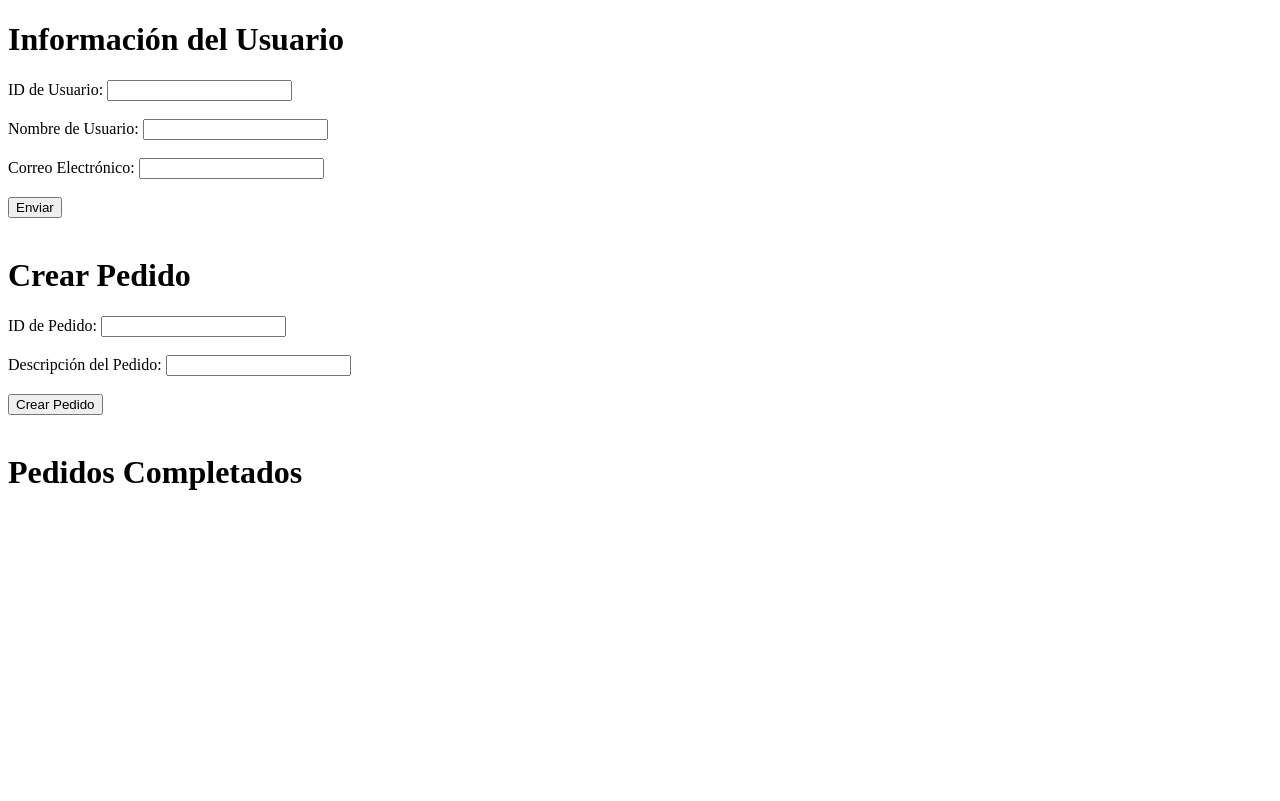
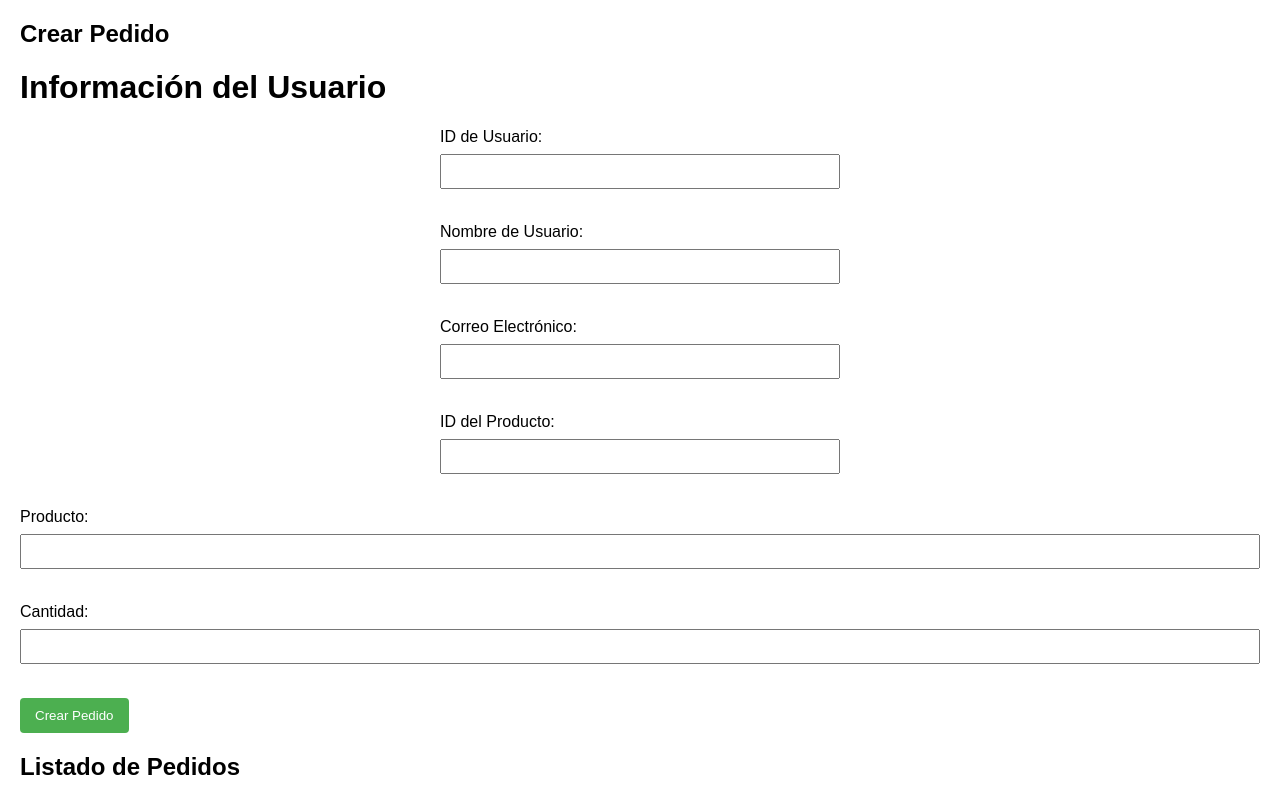
Before and after one commit to LuisCaPacheco/APIpedidos10, a FastAPI app: page /order_form in a window 1280 px wide. Before the commit the page ends 490 px from the top, so only its background shows below. Run offline with FastAPI, Linux system fonts and the light colour scheme.

Commit message:
prueba 7

```diff
--- a/templates/order_form.html
+++ b/templates/order_form.html
@@ -3,46 +3,132 @@
 <head>
     <meta charset="UTF-8">
     <meta name="viewport" content="width=device-width, initial-scale=1.0">
-    <title>Crear Pedido</title>
+    <title>Sistema de Pedidos</title>
+    <style>
+        body {
+            font-family: Arial, sans-serif;
+            margin: 20px;
+        }
+
+        form {
+            max-width: 400px;
+            margin: 0 auto;
+        }
+
+        label {
+            display: block;
+            margin-bottom: 8px;
+        }
+
+        input {
+            width: 100%;
+            padding: 8px;
+            margin-bottom: 16px;
+            box-sizing: border-box;
+        }
+
+        button {
+            background-color: #4CAF50;
+            color: white;
+            padding: 10px 15px;
+            border: none;
+            border-radius: 4px;
+            cursor: pointer;
+        }
+
+        button:hover {
+            background-color: #45a049;
+        }
+
+        #orders {
+            margin-top: 20px;
+        }
+        </style>
 </head>
+
     <body>
+
+        <h2>Crear Pedido</h2>
+
         <h1>Información del Usuario</h1>
     <form id="userInfoForm">
         <label for="userId">ID de Usuario:</label>
         <input type="text" id="userId" name="userId" required><br><br>
-        <label for="userName">Nombre de Usuario:</label>
-        <input type="text" id="userName" name="userName" required><br><br>
+        <label for="clientName">Nombre de Usuario:</label>
+        <input type="text" id="clientName" name="uclientName" required><br><br>
         <label for="userEmail">Correo Electrónico:</label>
         <input type="email" id="userEmail" name="userEmail" required><br><br>
-        <input type="submit" value="Enviar">
     </form>
-    <br>
-    <h1>Crear Pedido</h1>
     <form id="orderForm">
-        <label for="orderId">ID de Pedido:</label>
+        <label for="orderId">ID del Producto:</label>
         <input type="text" id="orderId" name="orderId" required><br><br>
-        <label for="orderDescription">Descripción del Pedido:</label>
-        <input type="text" id="orderDescription" name="orderDescription" required><br><br>
-        <input type="submit" value="Crear Pedido">
     </form>
-    <br>
-    <h1>Pedidos Completados</h1>
-    <div id="completedOrders"></div>
-    <script src="https://ajax.googleapis.com/ajax/libs/jquery/3.5.1/jquery.min.js"></script>
+        <label for="product">Producto:</label>
+        <input type="text" id="product" required><br><br>
+
+        <label for="quantity">Cantidad:</label>
+        <input type="number" id="quantity" required><br><br>
+
+        <button type="button" onclick="addOrder()">Crear Pedido</button>
+        </form>
+
+        <h2>Listado de Pedidos</h2>
+        <ul id="orders"></ul>
+
         <script>
-        // Manejar el envío del formulario de información del usuario
-        $('#userInfoForm').on('submit', function(e) {
-            e.preventDefault();
-            // ... Procesar la información del usuario
+          function addOrder() {
+            var clientName = document.getElementById('clientName').value;
+            var product = document.getElementById('product').value;
+            var quantity = document.getElementById('quantity').value;
+            var userId = document.getElementById('userId').value;
+            var userEmail = document.getElementById('userEmail').value;
+            var orderId = document.getElementById('orderId').value;
+
+
+            var order = {
+              clientName: clientName,
+              product: product,
+              quantity: quantity,
+              userId: userId,
+              userEmail: userEmail,
+              orderId: orderId,
+
+            };
+
+            // Obtener pedidos existentes o inicializar si es la primera vez
+            var orders = JSON.parse(localStorage.getItem('orders')) || [];
+
+            // Agregar el nuevo pedido
+            orders.push(order);
+
+            // Guardar en el almacenamiento local
+            localStorage.setItem('orders', JSON.stringify(orders));
+
+            // Actualizar la lista de pedidos
+            updateOrderList();
+
+            // Limpiar el formulario
+            document.getElementById('orderForm').reset();
+          }
+
+          function updateOrderList() {
+            var orders = JSON.parse(localStorage.getItem('orders')) || [];
+            var ordersList = document.getElementById('orders');
+
+            // Limpiar la lista
+            ordersList.innerHTML = '';
+
+            // Mostrar cada pedido en la lista
+            orders.forEach(function(order) {
+              var li = document.createElement('li');
+              li.textContent = `${order.userId} - ${order.clientName} - ${order.userEmail} - ${order.orderId} - ${order.product} (Cantidad: ${order.quantity})`;
+              ordersList.appendChild(li);
             });
+          }
 
-        // Manejar el envío del formulario de creación de pedidos
-        $('#orderForm').on('submit', function(e) {
-            e.preventDefault();
-            // ... Procesar la información del pedido
-            // ... Recuperar la información de los pedidos completados
-            // ... Mostrar la información de los pedidos completados
-        });
+          // Actualizar la lista al cargar la página
+          updateOrderList();
         </script>
+
       </body>
       </html>
```
Lines whose indentation alone changed are shown as unchanged.
